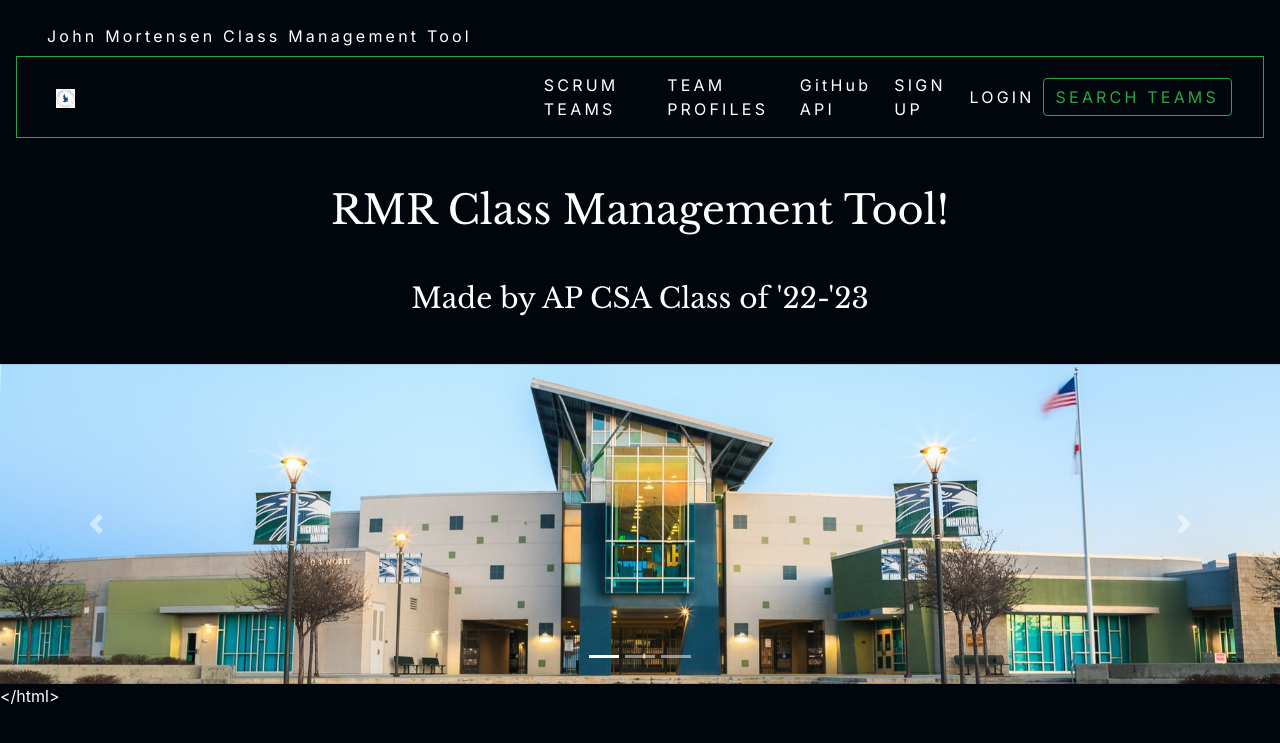
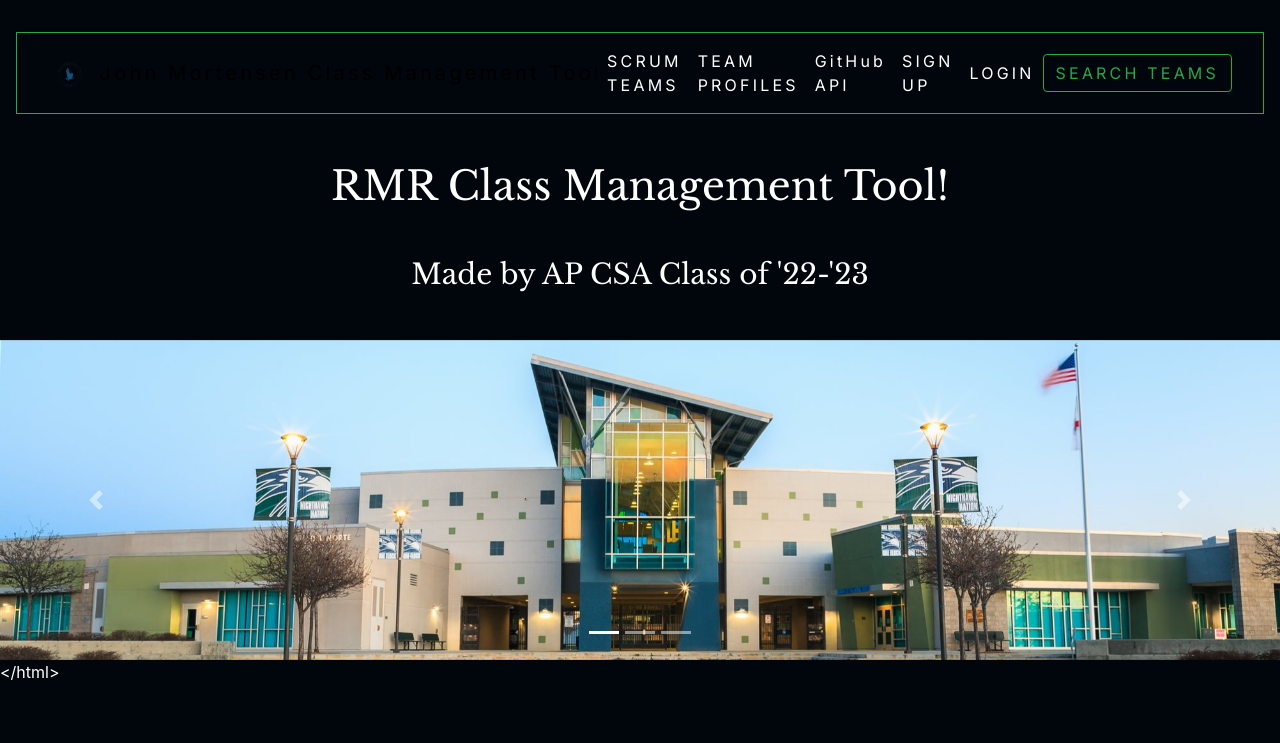
Before and after one commit to saumyapalk23/codingprojfontend, a Jekyll site: the page built from index.md, in a window 1280 px wide. Shown: the top 743 px of the page. Built offline with Jekyll 4.4.1, drawn with Linux system fonts in a browser that asks for light colours; our own code applies the rules of GitHub Pages for plain Markdown files; the repository's description, which GitHub fills in, is left out.

Commit message:
nav change

```diff
--- a/_includes/nav.html
+++ b/_includes/nav.html
@@ -29,8 +28,9 @@
 <nav class="navbar mx-3 navbar-expand-lg bg-body-light border border-success border-top-1 border-bottom-1 border-start-0 border-end-0">
   <div class="container-fluid">
     <a class="navbar-brand" href="{{ site.baseurl }}/">
-      <img src="./assets/images/rmrlogo.jpg" alt="Logo" width="4%" height="4%" class="d-inline-block align-text-middle mx-2">
-      </a>
+      <img src="./assets/images/rmrlogo.png" alt="Logo" width="5%" height="5%" class="d-inline-block align-text-middle mx-2">
+      John Mortensen Class Management Tool
+    </a>
     <button class="navbar-toggler" type="button" data-bs-toggle="collapse" data-bs-target="#navbarToggler2" aria-controls="navbarTogglerDemo02" aria-expanded="false" aria-label="Toggle navigation">
       <span class="navbar-toggler-icon"></span>
     </button>
```
Also changed, not shown: other parts of _includes/nav.html (+0 -1 lines), assets/images/rmrlogo.jpg (deleted), assets/images/rmrlogo.png (added).
